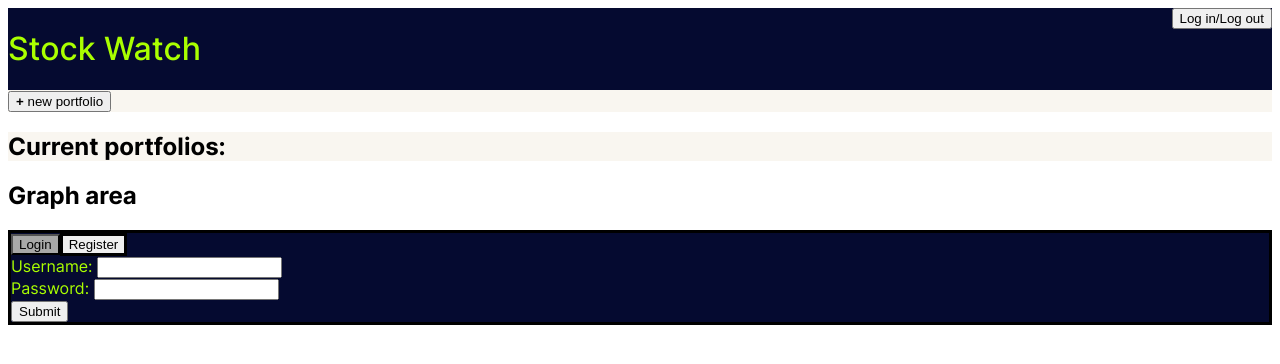
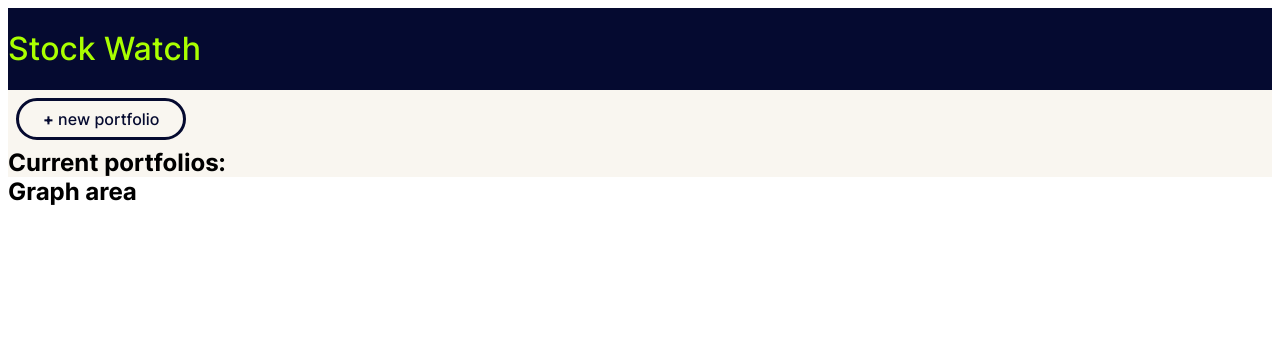
Before and after one commit to christinaor/stock-watch, a React (Vite) app: page / in a window 1280 px wide. Shown: the top 364 px of the page. Built offline with nearby package versions, Linux system fonts and the light colour scheme.

Commit message:
added some more styling

```diff
--- a/src/App.css
+++ b/src/App.css
@@ -6,8 +6,8 @@
 /* COLOR SCHEME ~~~~
 #050A30 -- dark blue
 #AAFF00 -- bright green for text
-        -- NEED AN ACCENT COLOR
-        */
+#F9F6F0 -- cream color for buttons, etc.
+*/
 
 .folio-list {
     background-color: #F9F6F0;
@@ -17,3 +17,37 @@
 .add__btn {
     background-color: #F9F6F0;
 }
+
+.allocation__btn {
+    color: #050A30;
+    border: solid 3px #050A30;
+    border-radius: 100px;
+    background-color: #F9F6F0;
+    padding: 0.5em 1.5em;
+    margin: 0.5em;
+    font-weight: 500;
+}
+
+.allocation__btn:hover {
+    color: #AAFF00;
+    background-color: #050A30;
+}
+
+.allocations-container {
+    background-color: #F9F6F0;
+}
+
+.new-folio-container {
+    background-color: #050A30;
+    color: #AAFF00;
+}
+
+.new-folio-container h2 {
+    font-weight: 400;
+}
+
+.detail__input {
+    background-color: #F9F6F0;
+    color: #050A30;
+    font-family: "Inter";
+}
--- a/src/App.jsx
+++ b/src/App.jsx
@@ -1,7 +1,7 @@
 import { useContext, useState } from "react";
 import { UserContext } from "./contexts/UserContext";
 import Header from "./components/Header";
-import Login from "./components/Login";
+// import Login from "./components/Login";
 import "./App.css";
 
 function App() {
@@ -14,13 +14,13 @@ function App() {
 
   const [isOpen, setIsOpen] = useState(false);
   const [newPortfolio, setNewPortfolio] = useState({
-    name: '',
-    startDate: '',
-    initialInvestment: '',
+    name: "",
+    startDate: "",
+    initialInvestment: "",
     allocations: [],
   });
   const [newAllocation, setNewAllocation] = useState({
-    stockSymbol: '',
+    stockSymbol: "",
     percentage: 0,
   });
   const [isIncorrectPercent, setIsIncorrectPercent] = useState(false);
@@ -32,20 +32,20 @@ function App() {
   function addNewAllocation(event) {
     event.preventDefault();
 
-    const {
-      stockSymbol,
-      percentage,
-    } = newAllocation;
+    const { stockSymbol, percentage } = newAllocation;
 
     if (stockSymbol && percentage) {
       setIsIncorrectPercent(false);
-      setNewPortfolio({...newPortfolio, allocations: [...newPortfolio.allocations, {...newAllocation}]});
+      setNewPortfolio({
+        ...newPortfolio,
+        allocations: [...newPortfolio.allocations, { ...newAllocation }],
+      });
       setNewAllocation({
-        stockSymbol: '',
+        stockSymbol: "",
         percentage: 0,
       });
     } else {
-      console.log(stockSymbol, percentage, 'NOT complete')
+      console.log(stockSymbol, percentage, "NOT complete");
     }
   }
 
@@ -55,14 +55,14 @@ function App() {
     setIsIncorrectPercent(false);
     setIsOpen(false);
     setNewPortfolio({
-      name: '',
-      startDate: '',
-      initialInvestment: '',
+      name: "",
+      startDate: "",
+      initialInvestment: "",
       allocations: [],
-    })
+    });
     setNewAllocation({
-      stockSymbol: '',
-      percentage: '',
+      stockSymbol: "",
+      percentage: "",
     });
   }
 
@@ -81,9 +81,12 @@ function App() {
   function handleSubmitAllocations(event) {
     event.preventDefault();
 
-    const totalAllocation = newPortfolio.allocations.reduce((accumulator, allocation) => {
-      return parseFloat(accumulator) + parseFloat(allocation.percentage)
-    }, 0);
+    const totalAllocation = newPortfolio.allocations.reduce(
+      (accumulator, allocation) => {
+        return parseFloat(accumulator) + parseFloat(allocation.percentage);
+      },
+      0
+    );
 
     if (totalAllocation !== 100) {
       setIsIncorrectPercent(true);
@@ -115,50 +118,72 @@ function App() {
           )}
           <div>
             <div className="add__btn">
-              <button onClick={toggleNewFolio}>
+              <button className="allocation__btn" onClick={toggleNewFolio}>
                 <b>+</b> new portfolio
               </button>
             </div>
             {isOpen && (
               <form>
-                <section>
+                <section className="new-folio-container">
                   <h2>Portfolio Details</h2>
                   <label htmlFor="portfolio-name">Portfolio Name:</label>
                   <input
                     name="portfolio-name"
+                    className="detail__input"
                     type="text"
                     value={newPortfolio.name}
-                    onChange={(e) => setNewPortfolio({...newPortfolio, name: e.target.value})}
+                    onChange={(e) =>
+                      setNewPortfolio({ ...newPortfolio, name: e.target.value })
+                    }
                     required
                   />
 
                   <label htmlFor="start-date">Starting date:</label>
                   <input
                     name="start-date"
+                    className="detail__input"
                     type="date"
                     value={newPortfolio.startDate}
-                    onChange={(e) => setNewPortfolio({...newPortfolio, startDate: e.target.value})}
+                    onChange={(e) =>
+                      setNewPortfolio({
+                        ...newPortfolio,
+                        startDate: e.target.value,
+                      })
+                    }
                     required
                   />
 
-                  <label htmlFor="initial-investment">Initial investment:</label>
+                  <label htmlFor="initial-investment">
+                    Initial investment:
+                  </label>
                   <input
                     name="initial-investment"
+                    className="detail__input"
                     type="number"
                     value={newPortfolio.initialInvestment}
-                    onChange={(e) => setNewPortfolio({...newPortfolio, initialInvestment: e.target.value})}
+                    onChange={(e) =>
+                      setNewPortfolio({
+                        ...newPortfolio,
+                        initialInvestment: e.target.value,
+                      })
+                    }
                     required
                   />
                 </section>
 
-                <section>
+                <section className="allocations-container">
                   <h2>Allocations</h2>
                   <label htmlFor="symbol">Stock Symbol:</label>
                   <input
                     name="symbol"
                     type="text"
                     value={newAllocation.stockSymbol}
-                    onChange={(e) => setNewAllocation({...newAllocation, stockSymbol: e.target.value})}
+                    onChange={(e) =>
+                      setNewAllocation({
+                        ...newAllocation,
+                        stockSymbol: e.target.value,
+                      })
+                    }
                     required
                   />
 
@@ -176,12 +201,23 @@ function App() {
                     }
                     required
                   />
-                </section>
 
-                <button onClick={addNewAllocation}>Add allocation</button>
-                <button onClick={cancelNewAllocation}>Cancel</button>
+                  <button
+                    className="allocation__btn"
+                    onClick={addNewAllocation}
+                  >
+                    Add allocation
+                  </button>
+                  <div>
+                    <button
+                      className="allocation__btn"
+                      onClick={cancelNewAllocation}
+                    >
+                      Cancel
+                    </button>
 
-                {newPortfolio.allocations.length > 0 && newPortfolio.allocations.map((allocation, index) => (
+                    {newPortfolio.allocations.length > 0 &&
+                      newPortfolio.allocations.map((allocation, index) => (
                         <div key={`allocation-${index}`}>
                           <div>{allocation.stockSymbol}</div>
                           <div>{allocation.percentage}</div>
@@ -209,7 +245,14 @@ function App() {
                         // </div>
                       ))}
 
-                <button onClick={handleSubmitAllocations}>Submit</button>
+                    <button
+                      className="allocation__btn"
+                      onClick={handleSubmitAllocations}
+                    >
+                      Submit
+                    </button>
+                  </div>
+                </section>
                 {isIncorrectPercent && (
                   <div>
                     Allocations do not add up to 100% - please check again!
@@ -227,7 +270,7 @@ function App() {
             <h2>Graph area</h2>
           </div>
 
-          <Login />
+          {/* <Login /> */}
         </main>
       </UserContext.Provider>
     </div>
--- a/src/components/Header.jsx
+++ b/src/components/Header.jsx
@@ -2,15 +2,11 @@ import React from "react";
 import "../styles/header.css";
 
 export default function Header() {
-  const flex__text = {
-    display: "flex",
-    justifyContent: "space-between",
-  };
   return (
     <div className="header_container">
       <header className="flex__text">
         <h1 className="hero__text">Stock Watch</h1>
-        <button className="nav_login__btn">Log in/Log out</button>
+        {/* <button className="nav_login__btn">Log in/Log out</button> */}
       </header>
     </div>
   );
--- a/src/index.css
+++ b/src/index.css
@@ -1,3 +1,17 @@
 :root {
     font-family: "Inter";
 }
+
+button, input[type="submit"], input[type="reset"] {
+	background: none;
+	color: inherit;
+	border: none;
+	padding: 0;
+	font: inherit;
+	cursor: pointer;
+	outline: inherit;
+}
+
+h2 {
+    margin: 0 auto;
+}
```
Lines whose indentation alone changed are shown as unchanged.
